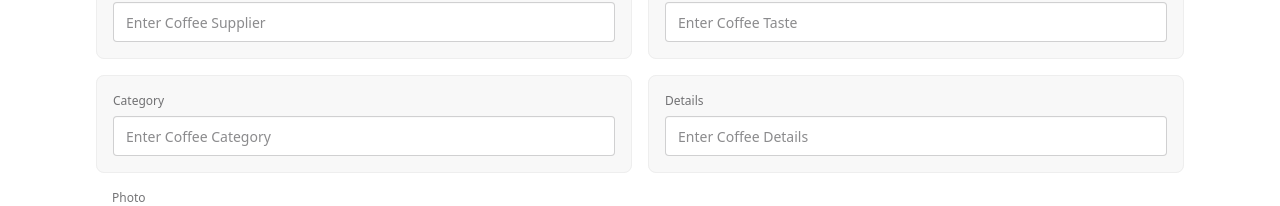
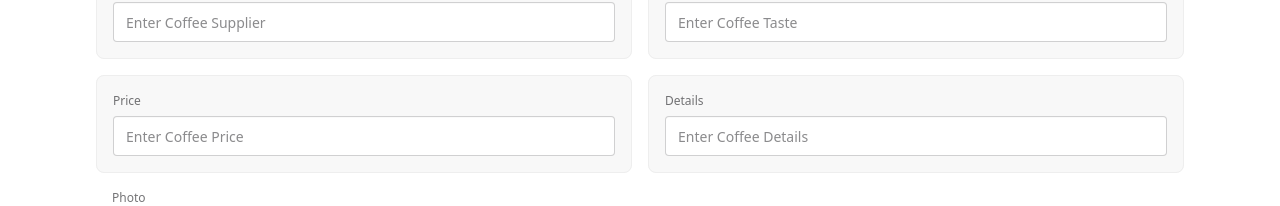
Before and after one commit to Ashahab007/mil-10-m-56-CRUD-with-expresso-client, a React (Vite) app: page /addcoffee in a window 1280 px wide. Shown: the part 449-655 px from the top of the page. Built offline with nearby package versions, Linux system fonts and the light colour scheme.

Commit message:
added method to get data and pass to the home component console

```diff
--- a/package.json
+++ b/package.json
@@ -14,6 +14,7 @@
     "react": "^19.1.0",
     "react-dom": "^19.1.0",
     "react-router": "^7.6.0",
+    "sweetalert2": "^11.21.0",
     "tailwindcss": "^4.1.6"
   },
   "devDependencies": {
--- a/src/components/AddCoffee.jsx
+++ b/src/components/AddCoffee.jsx
@@ -1,4 +1,5 @@
 import React from "react";
+import Swal from "sweetalert2";
 
 const AddCoffee = () => {
   // 5.0 my requirement is create a coffee data and send to the server by post method
@@ -22,7 +23,19 @@ const AddCoffee = () => {
       .then((res) => res.json())
       .then((data) => {
         console.log("after adding coffee to db", data);
-      }); // as we have not connected fully with backend but in this step fill the form and see the data in server terminal
+        // as we have not connected fully with backend but in this step fill the form and see the data in server terminal
+        if (data.insertedId) {
+          //this insertedId is found in console during adding coffee in db
+
+          // 6.0 now requirement is adding sweet alert during added coffee to db. so added coffee using form
+          Swal.fire({
+            title: "Coffee Added Successfully",
+            icon: "success",
+            draggable: true,
+          });
+          // form.reset();
+        }
+      });
   };
 
   //   5.1 created a form
@@ -78,12 +91,12 @@ const AddCoffee = () => {
             />
           </fieldset>
           <fieldset className="fieldset bg-base-200 border-base-300 rounded-box w-full border p-4">
-            <label className="label">Category</label>
+            <label className="label">Price</label>
             <input
               type="text"
               className="input w-full"
-              placeholder="Enter Coffee Category"
-              name="category"
+              placeholder="Enter Coffee Price"
+              name="price"
             />
           </fieldset>
           <fieldset className="fieldset bg-base-200 border-base-300 rounded-box w-full border p-4">
--- a/src/components/Home.jsx
+++ b/src/components/Home.jsx
@@ -1,6 +1,11 @@
 import React from "react";
+import { useLoaderData } from "react-router";
 
 const Home = () => {
+  // 7.2 get the data
+  const coffees = useLoaderData();
+  console.log(coffees);
+
   return <div>Home</div>;
 };
 
--- a/src/main.jsx
+++ b/src/main.jsx
@@ -15,7 +15,12 @@ const router = createBrowserRouter([
     path: "/",
     Component: MainLayout,
     children: [
-      { index: true, Component: Home },
+      {
+        index: true,
+        // 7.1 fetching the data as we are going to show the data in Home page
+        loader: () => fetch("http://localhost:3000/coffees"),
+        Component: Home,
+      },
       { path: "/addcoffee", Component: AddCoffee },
       { path: "/updatecoffee", Component: UpdateCoffee },
     ],
```
Also changed, not shown: 1 other file (tests, documents, lock files or other folders).
